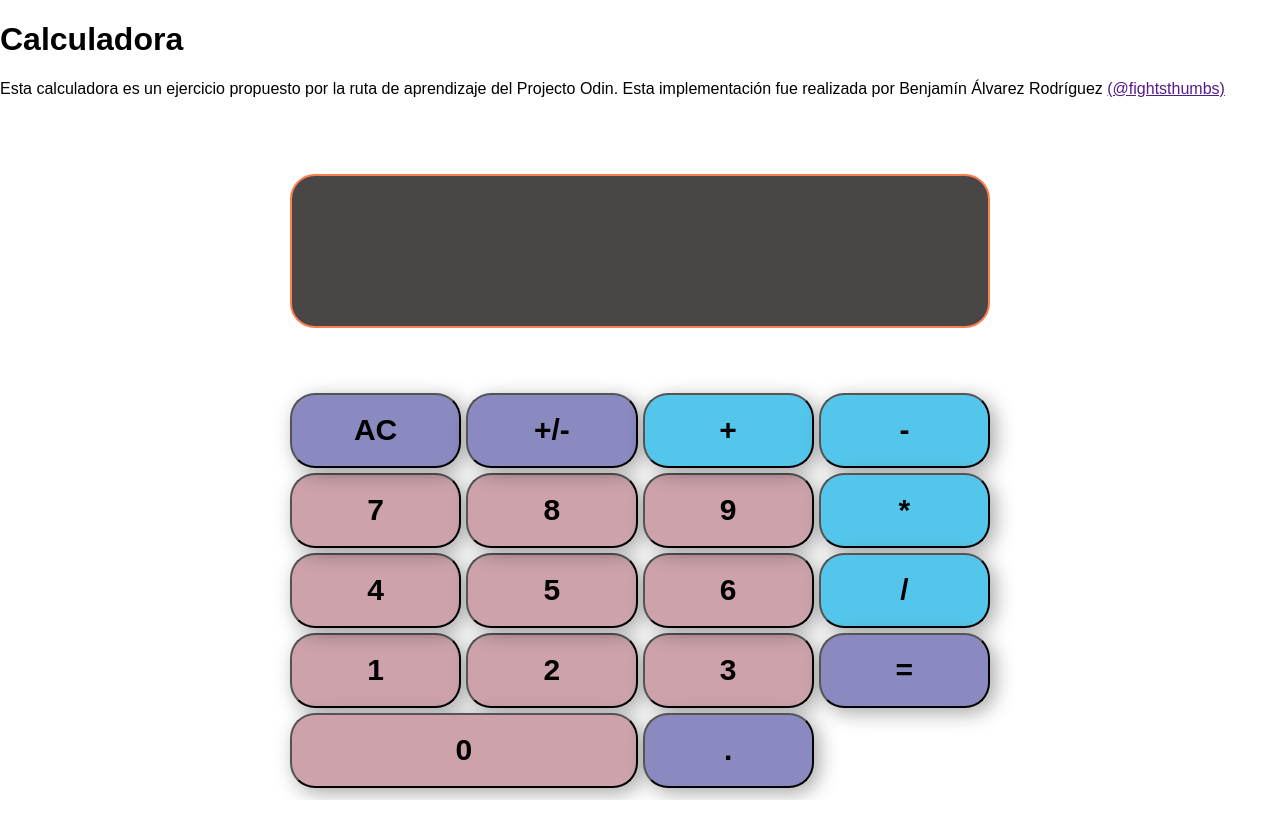
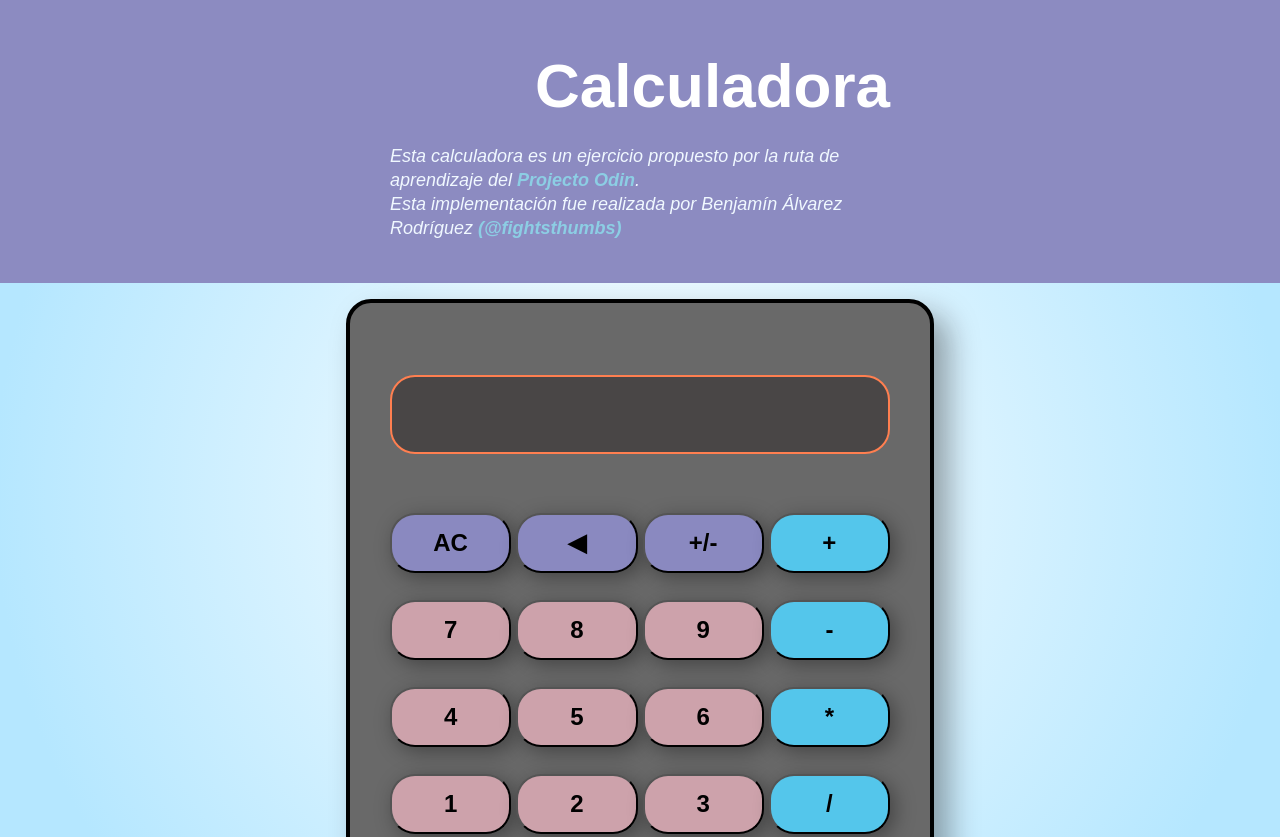
Before and after one commit to fightsthumbs/odin-calculator, a plain HTML site: page index.html in a window 1280 px wide. Shown: the top 837 px of the page. Before the commit the page ends 800 px from the top, so only its background shows below. Drawn offline with Linux system fonts and the light colour scheme.

Commit message:
project pseudo completed

```diff
--- a/app.js
+++ b/app.js
@@ -38,6 +38,7 @@ const numButton = document.getElementsByClassName("calc-num");
 const opButton = document.getElementsByClassName("calc-op");
 const display = document.getElementById("display-screen")
 const acButton = document.getElementsByClassName("calc-ac")[0];
+const backButton = document.getElementsByClassName("calc-back")[0];
 const resultButton = document.getElementById("calc-result");
 // numButton[0].addEventListener("click", ()=> {
 //   displayValue+=numButton[0].textContent;
@@ -47,6 +48,7 @@ const resultButton = document.getElementById("calc-result");
 
 function printDisplay() {
   display.textContent=displayValue;
+
 }
 
 for (let i of numButton) {
@@ -59,7 +61,8 @@ for (let i of numButton) {
 
 for (let i of opButton) {
   i.addEventListener("click", ()=>{
-    if (displayValue.includes("/") || displayValue.includes("*") || displayValue.includes("-") || displayValue.includes("+")) {
+    let myRegex =  /[-+*\/]/;
+    if (myRegex.test(displayValue)) {
       console.log("operación debe realizarse");
       operate(displayValue);
       //incluir función que realiza la operación ya terminada;
@@ -114,6 +117,18 @@ resultButton.addEventListener("click", ()=> {
 
 })
 
+
+backButton.addEventListener("click", ()=>{
+  if (displayValue == "") {
+    console.log("nada que borrar");
+    return null;
+  } else {
+    displayValue = displayValue.slice(0,-1);
+    printDisplay();
+  }
+})
+
+
 /*
 for ()
 
--- a/index.html
+++ b/index.html
@@ -8,9 +8,15 @@
     <link rel="stylesheet" href="style.css">
 </head>
 <body>
-    <h1>Calculadora</h1>
-    <p>Esta calculadora es un ejercicio propuesto por la ruta de aprendizaje del Projecto Odin.
-        Esta implementación fue realizada por Benjamín Álvarez Rodríguez <a href="">(@fightsthumbs)</a>
+    <header>
+
+        <div class="head-container">
+            <h1 class="calc-title">Calculadora</h1>
+            <p class="calc-description">Esta calculadora es un ejercicio propuesto por la ruta de aprendizaje del <a href="https://www.theodinproject.com/">Projecto Odin</a>.
+                <br>Esta implementación fue realizada por Benjamín Álvarez Rodríguez <a href="https://github.com/fightsthumbs">(@fightsthumbs)</a>
+        </div>
+
+    </header>
     </p>
     <div class="calc-body">
        <p class="calc-display" id="display-screen"></p>
@@ -28,6 +34,7 @@
 
 
         <button class="calc-misc calc-button calc-ac">AC</button>
+        <button class="calc-misc calc-button calc-back">◀</button>
         <button class="calc-misc calc-button">+/-</button>
 
         <button class="calc-op calc-button">+</button>
@@ -35,7 +42,7 @@
         <button class="calc-op calc-button">*</button>
         <button class="calc-op calc-button">/</button>
         <button class="calc-misc calc-button" id="calc-result">=</button>
-        <button class="calc-misc calc-button">.</button>
+        <button class="calc-num calc-button calc-point">.</button>
 
 
     </div>
--- a/style.css
+++ b/style.css
@@ -2,11 +2,53 @@ body {
  margin: 0;
  padding: 0;
  box-sizing: border-box;
- font-family: Arial, Helvetica, sans-serif;
+ font-family: sans-serif;
+ background: #ffffff;
+background: #ffffff;
+background: #ffffff;
+background: radial-gradient(circle farthest-corner at center center, #ffffff 0%, #b5e7ff 80%);
+background: -webkit-radial-gradient(circle farthest-corner at center center, #ffffff 0%, #b5e7ff 80%);
+background: -moz-radial-gradient(circle farthest-corner at center center, #ffffff 0%, #b5e7ff 80%);
+}
+
+header {
+  background-color: hsl(241, 30%, 65%);
+  padding: 45px 50px 25px 50px;
+}
+
+
+.head-container {
+  max-width: 500px;
+  display: flex;
+  flex-direction: column;
+  align-items: flex-end;
+  margin: 0 auto;
+}
+
+.calc-title {
+  color: #fff;
+  font-size: 62px;
+  margin: 5px 0;
+}
+
+.calc-description {
+  color: aliceblue;
+  font-style: italic;
+  font-size: 18px;
+  line-height: 24px;
+}
+
+.calc-description a {
+  text-decoration: none;
+  color: #8ccee4;
+  font-weight:700;
 }
 
 .calc-body {
-  width: 700px;
+  background-color: dimgrey;
+  padding: 40px;
+  width: 500px;
+  height: 600px;
   margin: 0 auto;
   display: grid;
   grid-template-areas:
@@ -18,14 +60,17 @@ body {
   "zero zero point op"
   ;
   gap: 5px;
+  border-radius: 25px;
+  border: 4px solid black;
+  box-shadow: 15px 15px 30px rgba(15, 15, 15, 0.363);
 }
 
 
 .calc-button {
-  min-width:75px;
-  height:75px;
+  min-width:60px;
+  height:60px;
   font-weight: bold;
-  font-size: 30px;
+  font-size: 24px;
   border-radius: 25px;
 box-shadow: 5px 5px 20px rgba(0, 0, 0, 0.349);
   cursor: pointer;
@@ -44,14 +89,16 @@ box-shadow: 5px 5px 20px rgba(0, 0, 0, 0.349);
 
 
 .calc-display {
+  font-family: monospace;
   grid-area: display;
-  padding: 25px 100px;
+  padding: 25px 44px;
   background-color: rgb(73, 70, 70);
   color: rgb(117, 255, 4);
   font-weight: bolder;
-  font-size: 60px;
+  font-size: 32px;
   text-align: right;
-  min-height: 100px;
+  height: 25px;
+  overflow: hidden;
   border: 2px solid coral;
   border-radius: 25px;
 
@@ -90,3 +137,7 @@ box-shadow: 5px 5px 20px rgba(0, 0, 0, 0.349);
 .calc-zero {
   grid-area: zero;
 }
+
+.calc-point {
+  grid-area: point;
+}
```
